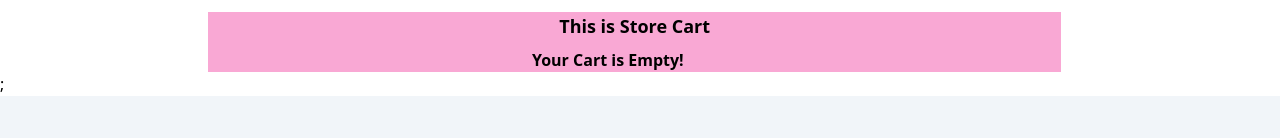
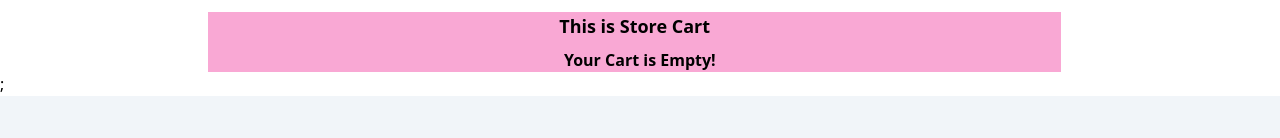
Before and after one commit to Laraib007/Ecommerce-NextJs-Project, a Next.js app: page /checkout in a window 1280 px wide. Shown: the part 437-575 px from the top of the page. Built offline with nearby package versions, Linux system fonts and the light colour scheme.

Commit message:
fixing empty cart alert

```diff
--- a/src/pages/checkout.js
+++ b/src/pages/checkout.js
@@ -46,7 +46,7 @@ const Checkout = ({cart, addToCart, clearCart, removeFromCart, subTotal}) => {
     <div className=' bg-pink-300 w-2/3 center ml-52 px-1'>
    <h1 className='text-lg text-center font-bold m-2'>This is Store Cart</h1>
     <ol className='font-semibold list-decimal ml-80'>
-      {Object.keys(cart).length == 0 && <div>Your Cart is Empty!</div>}
+      {Object.keys(cart).length == 0 && <div className='ml-8'>Your Cart is Empty!</div>}
       {Object.keys(cart).map((k)=>{return <li key={k}>
         <div className='item flex '>
         <div className=' font-semibold '>{cart[k].name}</div>
```
